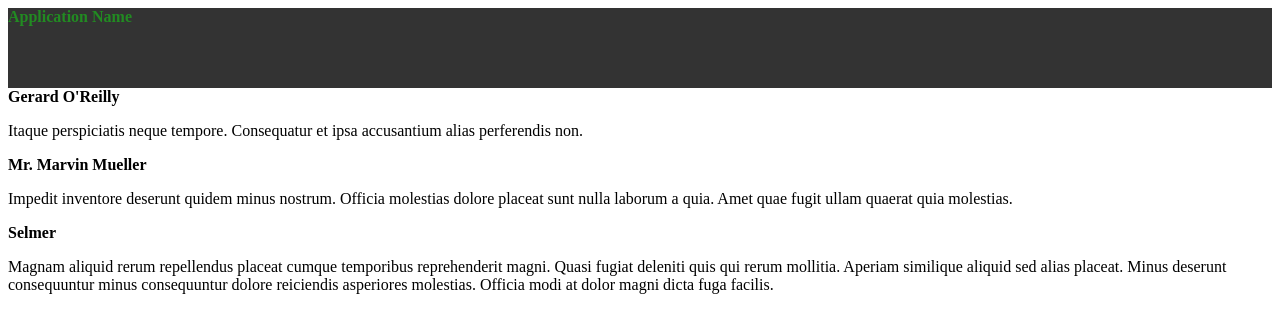
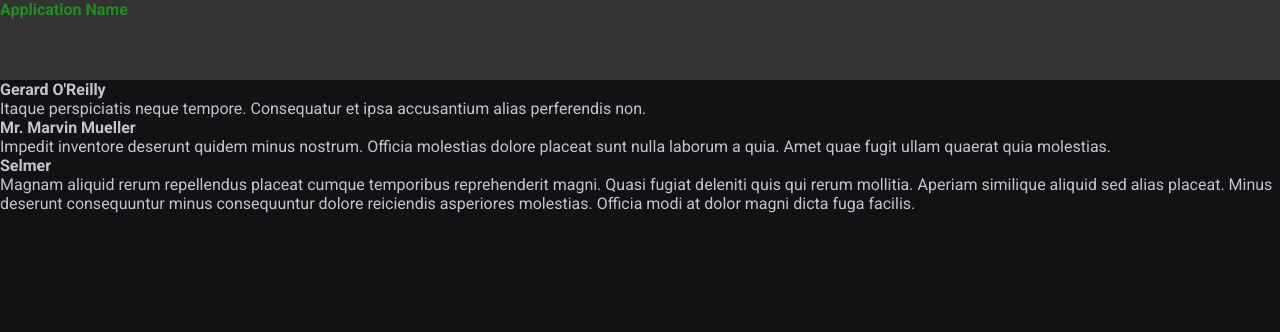
Before and after one commit to andrevberaldo/IGNITE-feed, a React (Vite) app: page / in a window 1280 px wide. Shown: the top 332 px of the page. Built offline with nearby package versions, Linux system fonts and the light colour scheme.

Commit message:
Global styles and vars added

```diff
--- a/index.html
+++ b/index.html
@@ -2,6 +2,11 @@
 <html lang="en">
   <head>
     <meta charset="UTF-8" />
+
+    <link rel="preconnect" href="https://fonts.googleapis.com" />
+    <link rel="preconnect" href="https://fonts.gstatic.com" crossorigin />
+    <link href="https://fonts.googleapis.com/css2?family=Roboto:wght@400;700&display=swap" rel="stylesheet" />
+
     <meta name="viewport" content="width=device-width, initial-scale=1.0" />
     <title>Vite + React</title>
   </head>
--- a/src/App.jsx
+++ b/src/App.jsx
@@ -1,6 +1,7 @@
 import { Header } from "./components/Header";
 import { Post } from "./Post";
 import Chance from "./Utils/Chance";
+import './global.css';
 
 export function App() {
 
--- /dev/null
+++ b/src/global.css
@@ -0,0 +1,30 @@
+:root {
+    --white: #fff;
+    --gray-100: #e1e1e6;
+    --gray-300: #c4c4cc;
+    --grey-400: #8d8d99;
+    --grey-600: #323238;
+    --grey-700: #29292e;
+    --grey-800: #282824;
+    --grey-900: #121214;
+
+    --green-500: #00875f;
+}
+
+* {
+    margin: 0;
+    padding: 0;
+    box-sizing: border-box;
+}
+
+body {
+    background: var(--grey-900);
+    color: var(--gray-300);
+    -webkit-font-smoothing: antialiased;
+}
+
+body, input, textarea, button {
+    font-family: 'Roboto', sans-serif;
+    font-weight: 400;
+    font-size: 1rem;
+}
```
